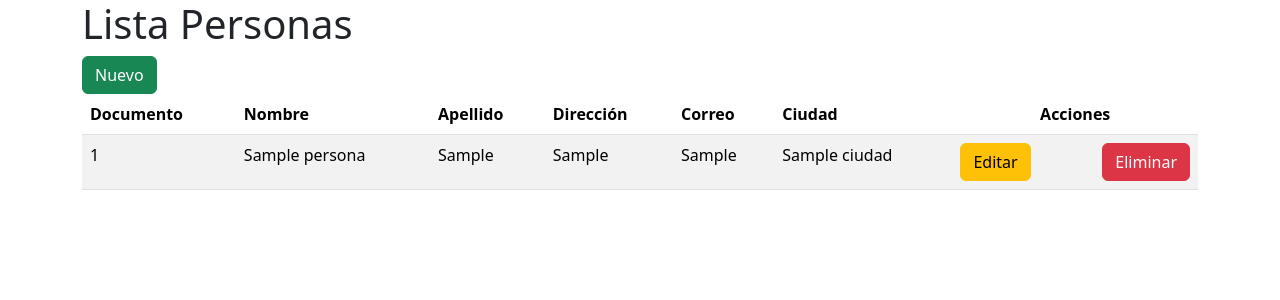
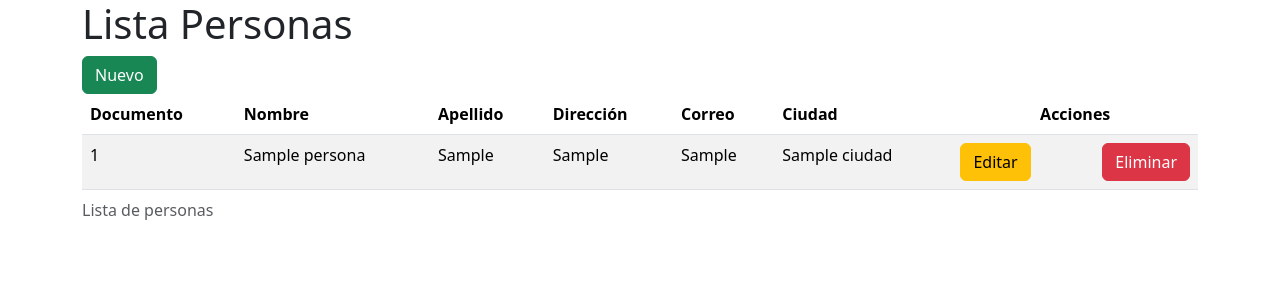
Before and after one commit to nelrodriguez/CrudPythonSena, a Django app: page /listar_personas/ in a window 1280 px wide. Shown: the top 300 px of the page. Run offline with Django 5.2, Linux system fonts and the light colour scheme; tables that the repository leaves empty hold one stand-in row (values such as "Sample post").

Commit message:
Update lista.html

```diff
--- a/CRUDDJ/personas/templates/persona/lista.html
+++ b/CRUDDJ/personas/templates/persona/lista.html
@@ -16,6 +16,8 @@
         {% if personas %}
         <div class="table-responsive">
             <table class="table table-striped table-hover">
+                <caption> Lista de personas </caption>
+
                 <thead>
                     <tr>
                         <th>Documento</th>
```
